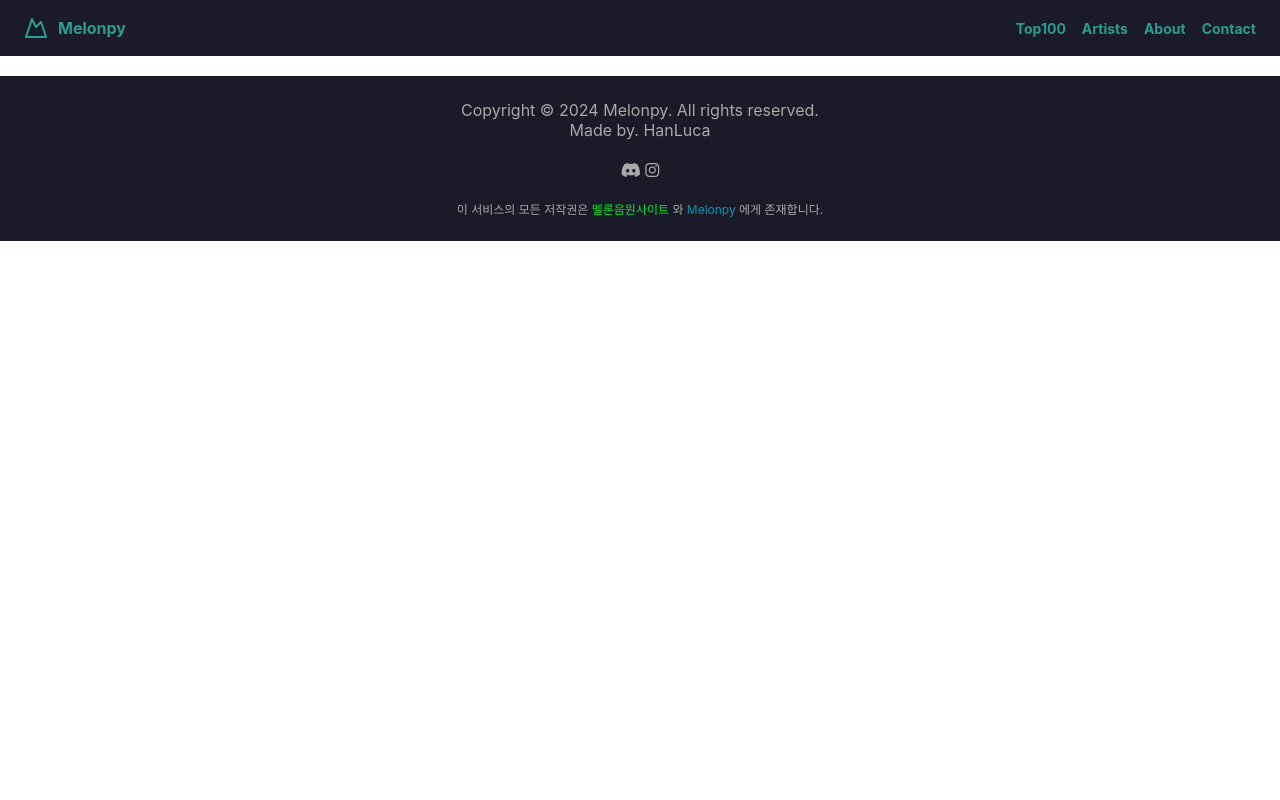
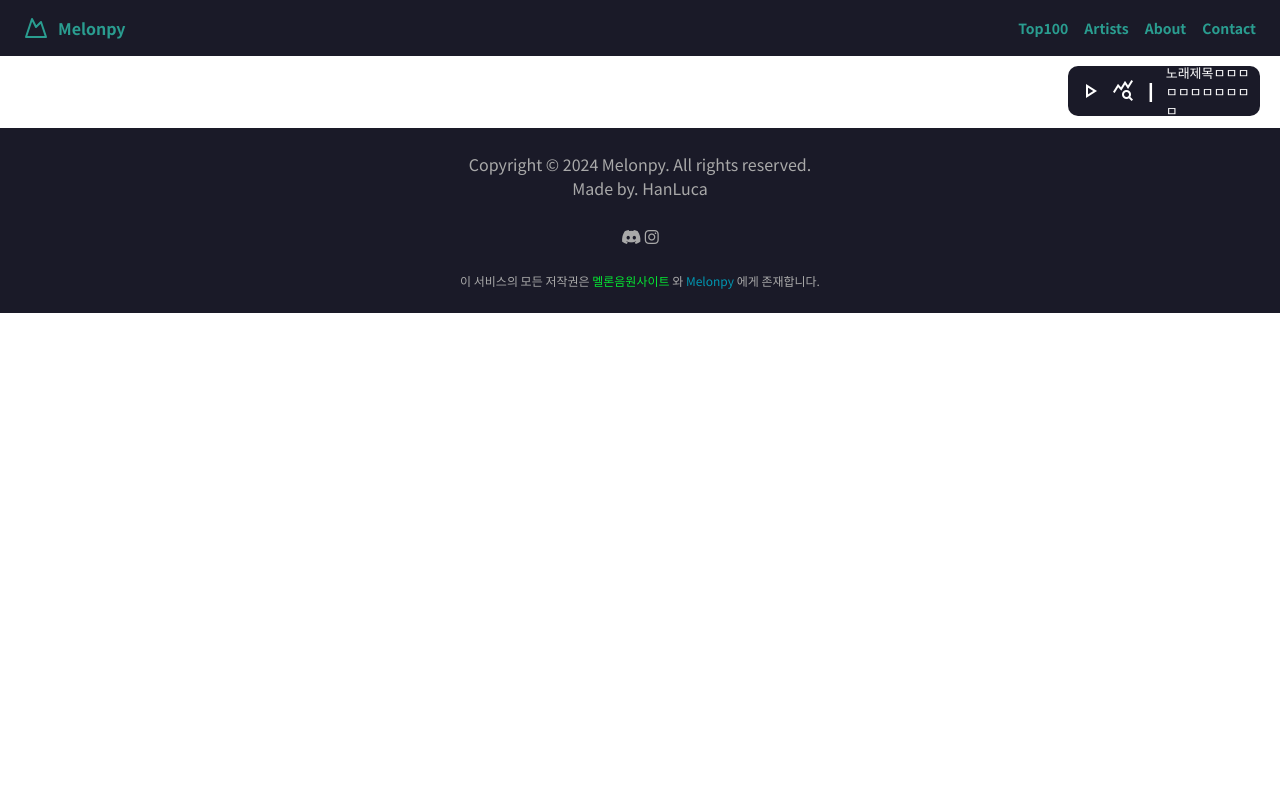
Before and after one commit to HanLuca/Melonpy, a Flask app: template templates/music_page/music_page__lyric.html in a window 1280 px wide. Run offline with Flask 3, Linux system fonts and the light colour scheme; the template is opened without the code that fills it, so the values that code supplies are empty; some libraries are stand-ins or nearby versions.

Commit message:
upgrade lyric page

```diff
--- a/_functions.py
+++ b/_functions.py
@@ -30,7 +30,7 @@ def getStatistics():
 	numberingArtists = sorted(listedArtists().values(), reverse=True)
 	forList = []; indexList = []
 
-	for i in range(0, 5):
+	for i in range(0, 10):
 		forList.append(findKeys(listedArtists(), numberingArtists[i]))
 		indexList.append(numberingArtists[i])
 
--- a/music_page.py
+++ b/music_page.py
@@ -27,7 +27,8 @@ def musicPage__Lyric(songid):
 	return render_template(
 		'music_page__lyric.html',
 		title='Melonpy : Lyric',
-		Lyric=Lyric
+		Lyric=Lyric,
+		songid=songid
 	)
 
 @music_page.route('/artistsrank')
--- a/static/home.css
+++ b/static/home.css
@@ -26,9 +26,10 @@
     --radius: 8px;
 }
 
+@import url('https://fonts.googleapis.com/css2?family=Noto+Sans+KR:wght@100..900&display=swap');
 
 body {
-    font-family: 'Inter', sans-serif;
+    font-family: 'Noto Sans KR', sans-serif;
     background-color: var(--background);
     color: var(--foreground);
     margin: 0;
@@ -41,11 +42,14 @@ body {
     display: none;
 }
 
-a,
+a {
+    text-decoration: none;
+    color: var(--chart-1);
+}
+
 a:active,
 a:hover {
     text-decoration: none;
-    color: var(--chart-1);
 }
 
 .header {
--- a/static/total.css
+++ b/static/total.css
@@ -1,5 +1,7 @@
+@import url('https://fonts.googleapis.com/css2?family=Noto+Sans+KR:wght@100..900&display=swap');
+
 body {
-    font-family: 'Inter', sans-serif;
+    font-family: 'Noto Sans KR', sans-serif;
     background-color: var(--background);
     color: var(--foreground);
     margin: 0;
--- a/templates/main_page/main_page__home.html
+++ b/templates/main_page/main_page__home.html
@@ -13,7 +13,7 @@
                         </p>
                     </div>
                     <div class="hero-buttons">
-                        <a href="{{ url_for('musicPage.musicPage__Top100') }}" class="btn-secondary">Get Started</a>
+                        <a href="{{ url_for('musicPage.musicPage__Top100') }}" class="btn-secondary">시작하기</a>
                     </div>
                 </div>
                 <!-- <img src="/placeholder.svg" alt="Hero" class="hero-image" /> -->
--- a/templates/music_page/music_page__artists.html
+++ b/templates/music_page/music_page__artists.html
@@ -1,3 +1,5 @@
+<link rel="stylesheet" href="{{ url_for('static', filename='total.css') }}">
+
 {% extends 'layout.html' %}
 
 {% block content %}
--- a/templates/music_page/music_page__artistsrank.html
+++ b/templates/music_page/music_page__artistsrank.html
@@ -31,7 +31,7 @@
             LIVE! <span style="color: black;">ARTISTS RANK</span><br>
         </span>
 
-        {% for i in range(0, 5) %}
+        {% for i in range(0, 10) %}
             {% for k in range(0, Statistics['mode'][i] | length) %}
                 <li style="display: flex; align-items: center; margin-top: 20px;">
                     <span class="listNumberFont" style="color: black;">{{ listNumbers(i) }}</span>
--- a/templates/music_page/music_page__lyric.html
+++ b/templates/music_page/music_page__lyric.html
@@ -1,9 +1,49 @@
 <link rel="stylesheet" href="{{ url_for('static', filename='total.css') }}">
+
+<style>
+    .fixed-box {
+        position: fixed;
+        width: 15%;
+        height: 50px;
+        background-color: var(--primary);
+        z-index: 1000;
+        top: 66px;
+        right: 20px;
+        display: flex;
+        align-items: center;
+        justify-content: left;
+        color: white;
+        border-radius: 10px;
+        user-select: none;
+    }
+
+    .fixed-box .fixed-btn {
+        margin-left: 10px;
+        color: white;
+        cursor: pointer;
+    }
+
+    .fixed-box .fixed-btn:hover {
+        color: var(--chart-1);
+    }
+
+</style>
 
 {% extends 'layout.html' %}
 
 {% block content %}
-    {{ Lyric | safe }}
+    <div style="margin-left: 20px; text-align: center;">
+        <br>
+        {{ Lyric | safe }}
+        <br>
+    </div>
     <br>
 
+    <div class="fixed-box">
+        <a href="https://www.melon.com/song/detail.htm?songId={{ songid }}" class="material-symbols-outlined fixed-btn">play_arrow</a>
+        <a href="{{ url_for('musicPage.musicPage__Statistics', songid=songid) }}" class="material-symbols-outlined fixed-btn">query_stats</a>
+        <span style="margin-left: 10px; color: white;">┃</span>
+        <span class="fixed-btn" style="font-size: 13px;">노래제목ㅁㅁㅁㅁㅁㅁㅁㅁㅁㅁㅁ</span>
+    </div>
+
 {% endblock %}
```
